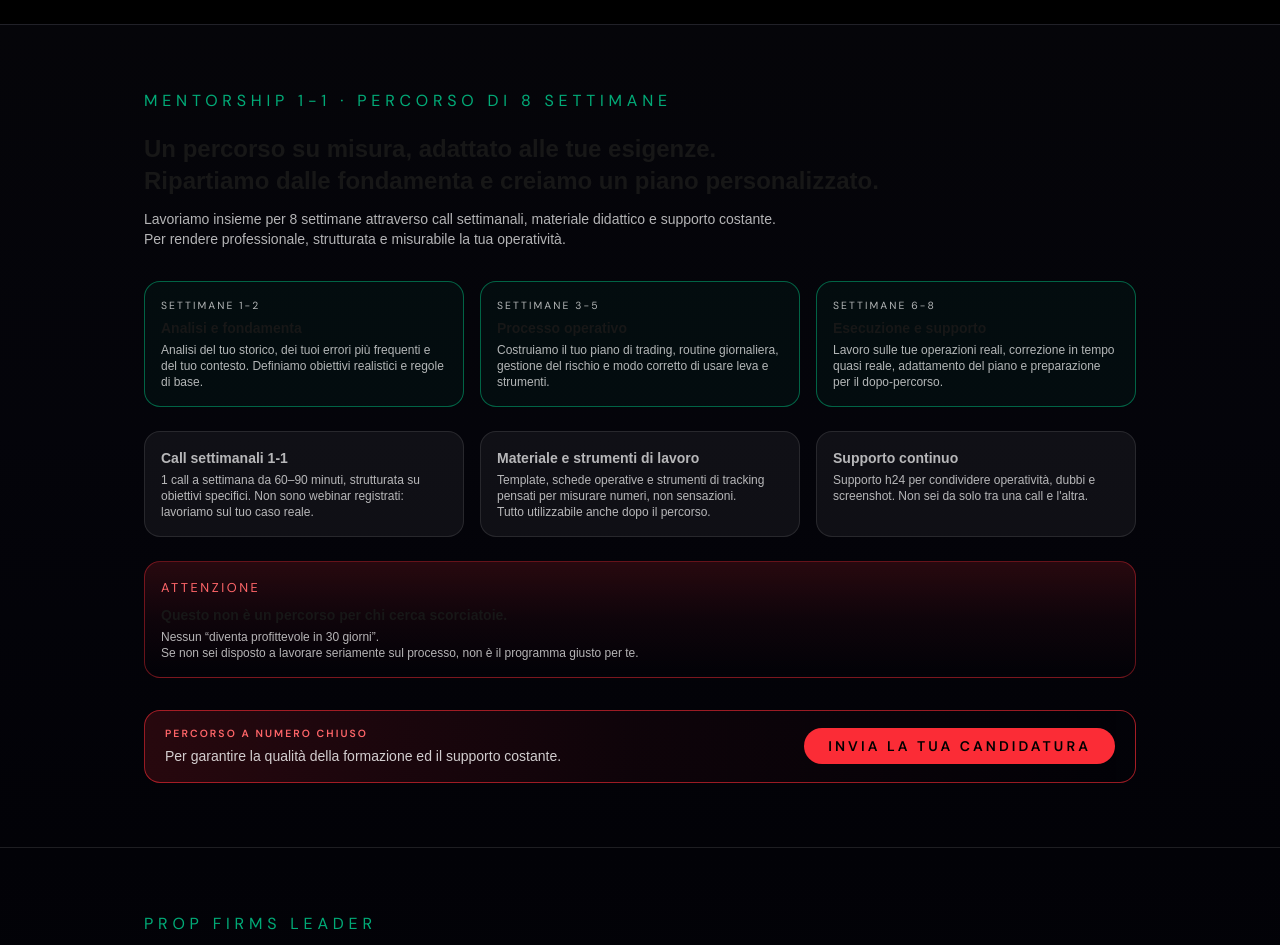
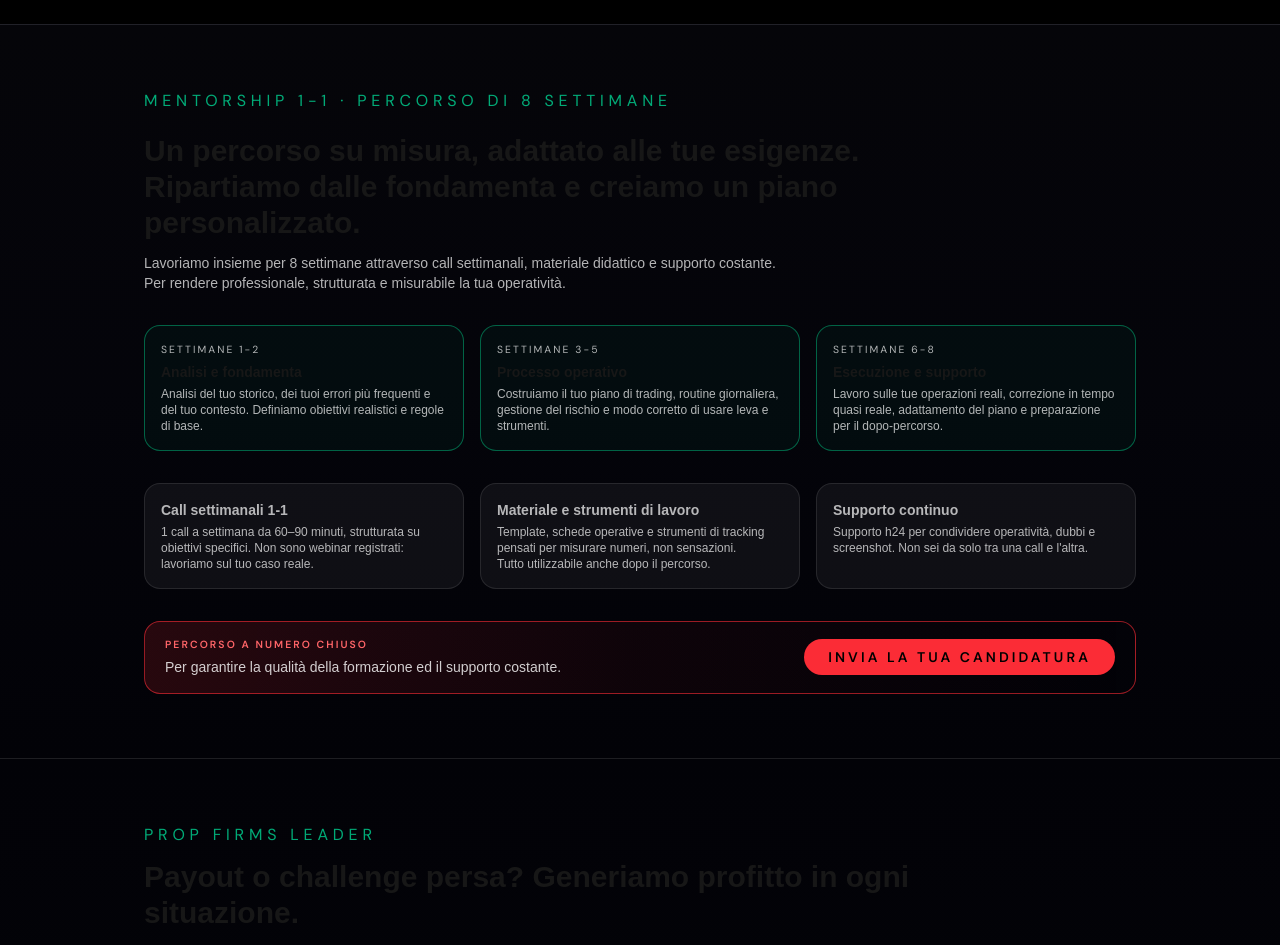
Before and after one commit to thetradingclub/lucabezzeccheri_ttc, a Next.js app: page / in a window 1280 px wide. Shown: the part 520-1465 px from the top of the page. Built offline with nearby package versions, Linux system fonts and the light colour scheme.

Commit message:
Remove attention box and tune mobile

```diff
--- a/app/page.tsx
+++ b/app/page.tsx
@@ -27,7 +27,7 @@ export default function Home() {
             LUCA BEZZECCHERI <span className="text-emerald-400">TheTradingClub</span>
           </div>
           <div
-            className={`flex gap-6 text-xs font-semibold uppercase tracking-[0.18em] text-white/60 ${dmSans.className}`}
+            className={`hidden gap-6 text-xs font-semibold uppercase tracking-[0.18em] text-white/60 md:flex ${dmSans.className}`}
           >
             <a href="#formazione" className="hover:text-white">
               FORMAZIONE
@@ -104,7 +104,7 @@ export default function Home() {
             >
               MENTORSHIP 1-1 · PERCORSO DI 8 SETTIMANE
             </p>
-            <h2 className="mt-2 text-2xl font-semibold">
+            <h2 className="mt-2 text-2xl font-semibold md:text-3xl">
               Un percorso su misura, adattato alle tue esigenze.
               <br />
               Ripartiamo dalle fondamenta e creiamo un piano personalizzato.
@@ -117,9 +117,6 @@ export default function Home() {
             </p>
           </div>
 
-          {/* Contenuto + box attenzione (senza bottone call) */}
-          <div className="grid gap-6 md:grid-cols-[1.35fr,0.65fr] md:items-start">
-            <div className="space-y-6">
           {/* Settimane */}
           <div className="grid gap-4 md:grid-cols-3">
             <div className="rounded-2xl border border-emerald-500/50 bg-emerald-500/5 p-4">
@@ -186,28 +183,6 @@ export default function Home() {
               </p>
             </div>
           </div>
-            </div>
-
-            {/* Solo box attenzione */}
-            <div className="flex flex-col">
-              <div className="rounded-2xl border border-red-500/40 bg-gradient-to-b from-red-500/15 via-red-500/5 to-transparent p-4">
-                <p
-                  className={`text-[0.8rem] uppercase tracking-[0.2em] text-red-400 ${dmSans.className}`}
-                >
-                  ATTENZIONE
-                </p>
-                <h2 className="mt-2 text-sm font-semibold">
-                  Questo non è un percorso per chi cerca scorciatoie.
-                </h2>
-                <p className="mt-1 text-xs text-white/70">
-                  Nessun “diventa profittevole in 30 giorni”.
-                  <br />
-                  Se non sei disposto a lavorare seriamente sul processo, non è il programma
-                  giusto per te.
-                </p>
-              </div>
-            </div>
-          </div>
 
           {/* Percorso a numero chiuso */}
           <div className="mt-6 flex flex-col gap-3 rounded-2xl border border-red-500/60 bg-gradient-to-r from-red-500/15 via-red-500/5 to-transparent px-5 py-4 text-sm text-white/80 md:flex-row md:items-center md:justify-between">
@@ -237,14 +212,13 @@ export default function Home() {
         className="border-b border-white/10 bg-gradient-to-b from-[#020207] via-[#050509] to-[#020207]"
       >
         <div className="mx-auto max-w-5xl space-y-8 px-4 py-16">
-          {/* Header */}
           <div className="flex max-w-3xl flex-col gap-3 md:text-left">
             <p
               className={`text-[1rem] uppercase tracking-[0.3em] text-emerald-400/80 ${dmSans.className}`}
             >
               PROP FIRMS LEADER
             </p>
-            <h2 className="text-2xl font-semibold">
+            <h2 className="text-2xl font-semibold md:text-3xl">
               Payout o challenge persa? Generiamo profitto in ogni situazione.
             </h2>
             <p className="text-sm text-white/70">
@@ -255,7 +229,6 @@ export default function Home() {
             </p>
           </div>
 
-          {/* Riga 1 */}
           <div className="grid gap-4 md:grid-cols-3">
             <div className="rounded-2xl border border-emerald-500/40 bg-emerald-500/5 p-4">
               <h3 className="text-sm font-semibold">Cos&apos;è</h3>
@@ -283,7 +256,6 @@ export default function Home() {
             </div>
           </div>
 
-          {/* Riga 2 */}
           <div className="grid gap-4 md:grid-cols-3">
             <div className="rounded-2xl border border-white/10 bg-white/5 p-4">
               <h3 className="text-sm font-semibold">Per chi</h3>
@@ -311,7 +283,6 @@ export default function Home() {
             </div>
           </div>
 
-          {/* Screenshot risultati / certificati */}
           <div className="space-y-1">
             <p className="text-sm text-white/70">
               Alcuni esempi di challenge, payout e certificati ottenuti lavorando con il
@@ -337,7 +308,6 @@ export default function Home() {
             </p>
           </div>
 
-          {/* CTA */}
           <div className="flex flex-col gap-3 rounded-2xl border border-red-500/60 bg-gradient-to-r from-red-500/15 via-red-500/5 to-transparent px-5 py-4 text-sm text-white/80 md:flex-row md:items-center md:justify-between">
             <div>
               <p
@@ -374,7 +344,9 @@ export default function Home() {
             >
               SERVIZI & TOOL
             </p>
-            <h2 className="mt-2 text-2xl font-semibold">Dalla teoria ai numeri del tuo conto.</h2>
+            <h2 className="mt-2 text-2xl font-semibold md:text-3xl">
+              Dalla teoria ai numeri del tuo conto.
+            </h2>
             <p className="text-sm text-white/70">
               Analizzo il tuo trading, ti fornisco strumenti su misura e ti aiuto a
               trasformare le idee in un processo statistico concreto.
@@ -427,7 +399,7 @@ export default function Home() {
             >
               CHI SONO
             </p>
-            <h2 className="text-2xl font-semibold">
+            <h2 className="text-2xl font-semibold md:text-3xl">
               Trader, Investitore e Analista dei mercati finanziari.
             </h2>
             <p className="text-sm text-white/70">
@@ -487,7 +459,9 @@ export default function Home() {
             >
               CONTATTI
             </p>
-            <h2 className="mt-2 text-2xl font-semibold">Vuoi capire se posso aiutarti?</h2>
+            <h2 className="mt-2 text-2xl font-semibold md:text-3xl">
+              Vuoi capire se posso aiutarti?
+            </h2>
             <p className="max-w-md text-sm text-white/70">
               Scrivimi due righe sul tuo punto di partenza e su cosa stai cercando.
               <br />
```
Lines whose indentation alone changed are shown as unchanged.
